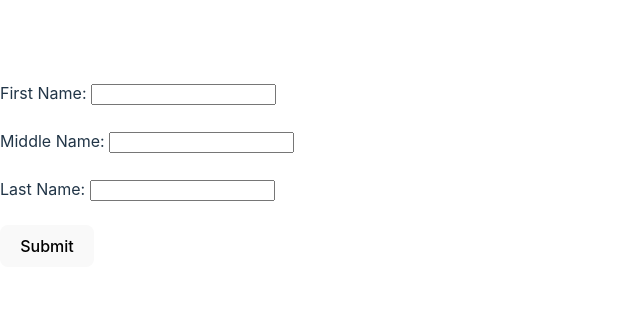
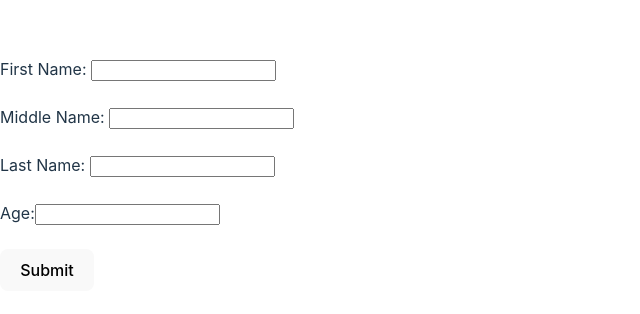
Before and after one commit to helee-geek/react-data-table, a React (Vite) app: page / in a window 1280 px wide. Shown: the part 226-540 px from the top of the page, without its empty margins (0-640 px from the left). Built offline with nearby package versions, Linux system fonts and the light colour scheme.

Commit message:
add age with validation

```diff
--- a/src/App.jsx
+++ b/src/App.jsx
@@ -33,24 +33,54 @@ const App = () => {
         <br />
         <div>
           <label> Middle Name: </label>
-          <input {...register("middleName", { required: true })} />
+          <input
+            className={errors.middleName ? "input-error" : ""}
+            {...register("middleName", { required: true })}
+          />
         </div>
+        {errors.firstName && (
+          <p className="error-msg">{errors.middleName.message}</p>
+        )}
         <br />
         <div>
           <label> Last Name: </label>
           <input
             className={errors.lastName ? "input-error" : ""}
-            {...register("lastName", {
-              pattern: {
-                value: /^[A-Za-z]+$/i,
-                message: "Last name is not as per the rules",
-              },
-            })}
+            {...register(
+              "lastName",
+              {
+                required: true,
+                pattern: {
+                  value: /^[A-Za-z]+$/i,
+                  message: "Last name is not as per the rules",
+                },
+              }
+            )}
           />
           {errors.lastName && (
             <p className="error-msg">{errors.lastName.message}</p>
           )}
         </div>
+
+        <br />
+        <div>
+          <label>Age:</label>
+          <input
+            type="number"
+            className={errors.age ? "input-error" : ""}
+            {...register(
+              "age",
+              {
+                required:true,
+                min: { value: 18, message: "Age must Greater than 18." },
+                max: { value: 99, message: "Age must be Less than 99" },
+              }
+            )}
+          />
+          {errors.age && <p className="error-msg">{errors.age.message}</p>}
+        </div>
+
+
         <br />
         <button type="submit" disabled={isSubmitting}>
           {isSubmitting ? "Submitting" : "Submit"}
```
